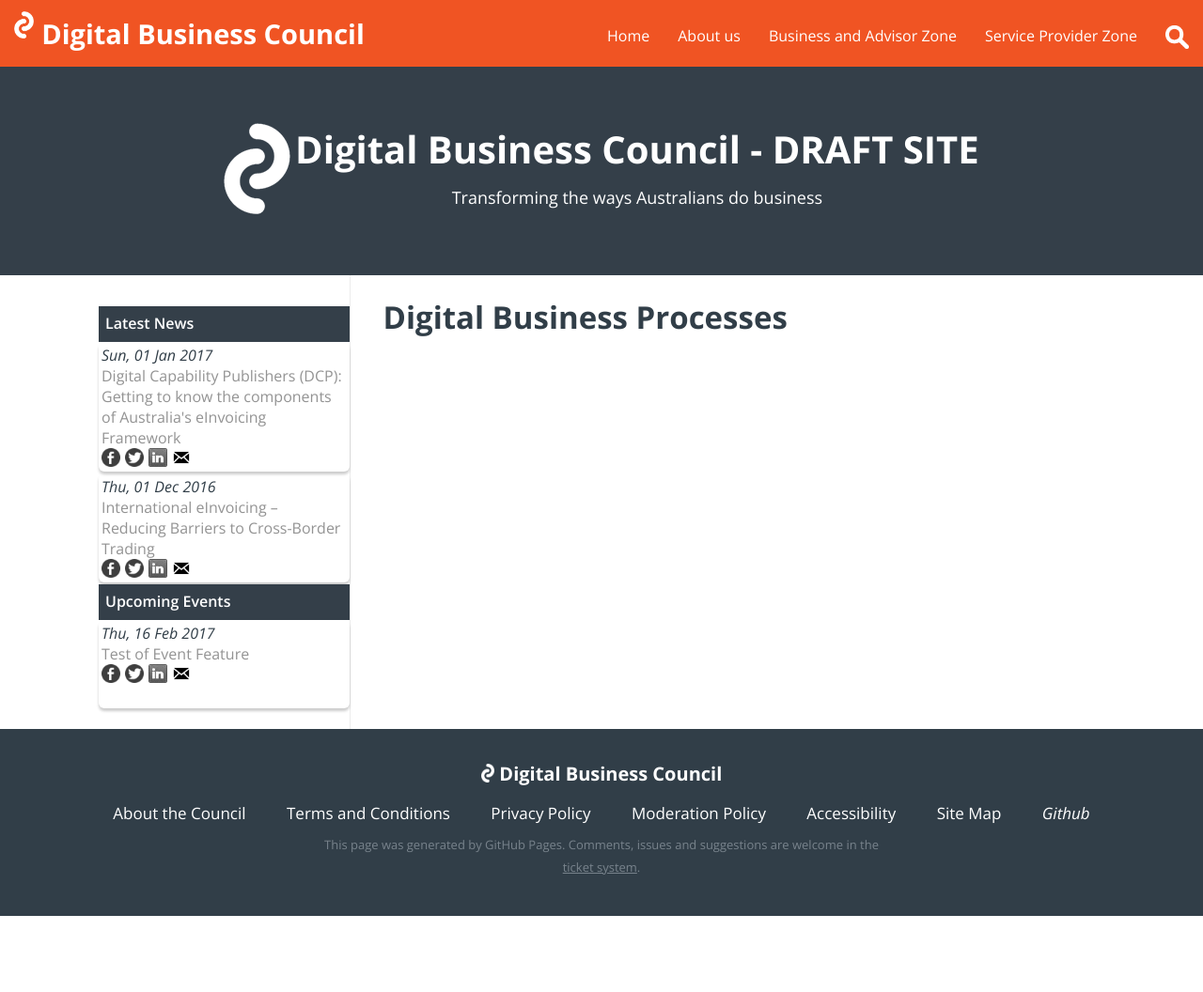
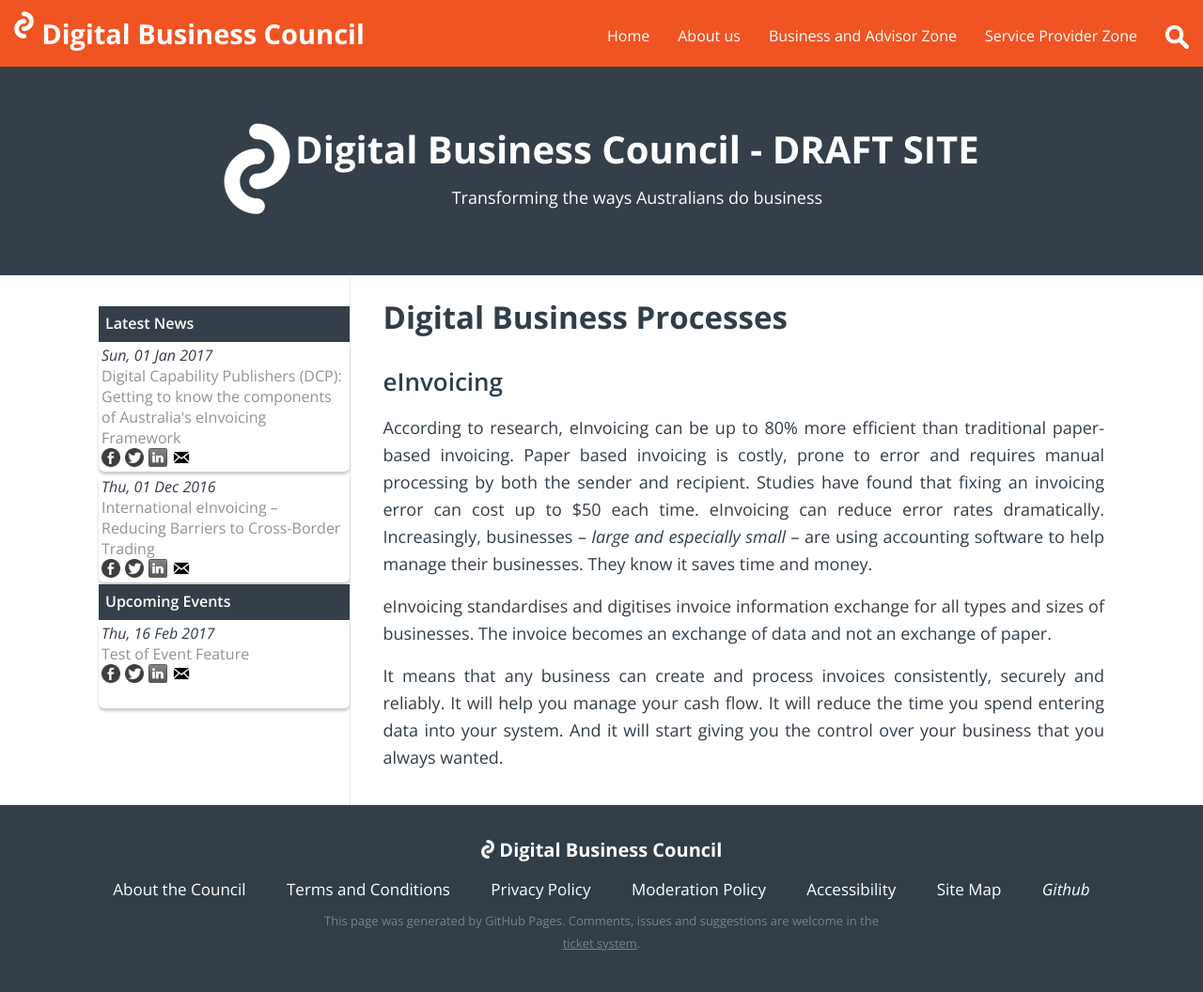
Before and after one commit to Digital-Business-Council/Digital-Business-Council.github.io, a Jekyll site: the page built from pages/business-zone/business-processes.md, in a window 1280 px wide. Shown: the whole page at 94% size. Built offline with Jekyll 4.4.1, drawn with Linux system fonts in a browser that asks for light colours; before the commit the page ends 975 px from its top, so only the background shows below that.

Commit message:
Update business-processes.md

```diff
--- a/pages/business-zone/business-processes.md
+++ b/pages/business-zone/business-processes.md
@@ -5,3 +5,14 @@
 ---
 
 # Digital Business Processes
+
+## eInvoicing
+
+According to research, eInvoicing can be up to 80% more efficient than traditional paper-based invoicing.
+Paper based invoicing is costly, prone to error and requires manual processing by both the sender and recipient.
+Studies have found that fixing an invoicing error can cost up to $50 each time. eInvoicing can reduce error rates dramatically.
+Increasingly, businesses – *large and especially small* – are using accounting software to help manage their businesses. They know it saves time and money.
+
+eInvoicing standardises and digitises invoice information exchange for all types and sizes of businesses. The invoice becomes an exchange of data and not an exchange of paper.
+
+It means that any business can create and process invoices consistently, securely and reliably. It will help you manage your cash flow. It will reduce the time you spend entering data into your system. And it will start giving you the control over your business that you always wanted.
```
